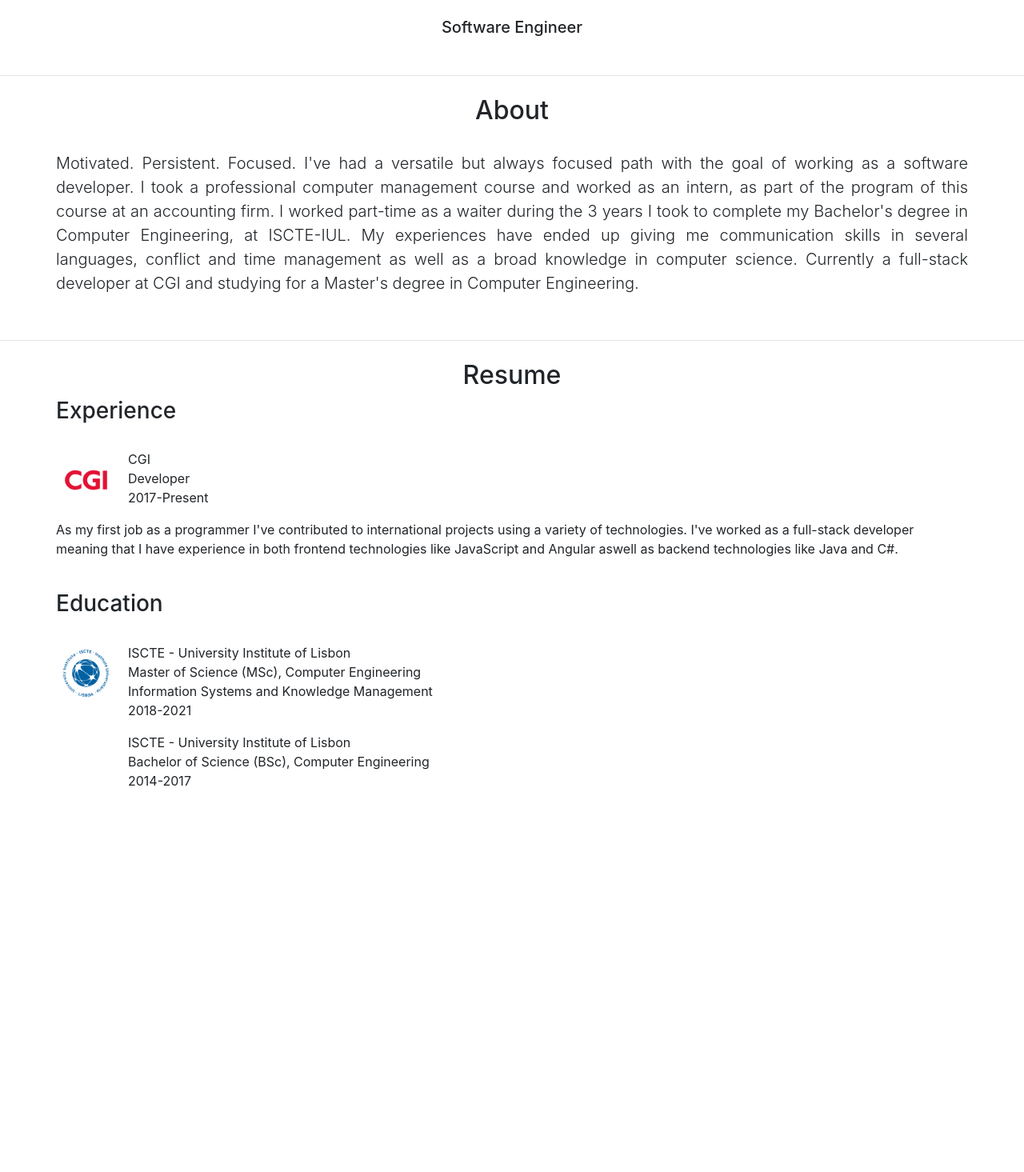
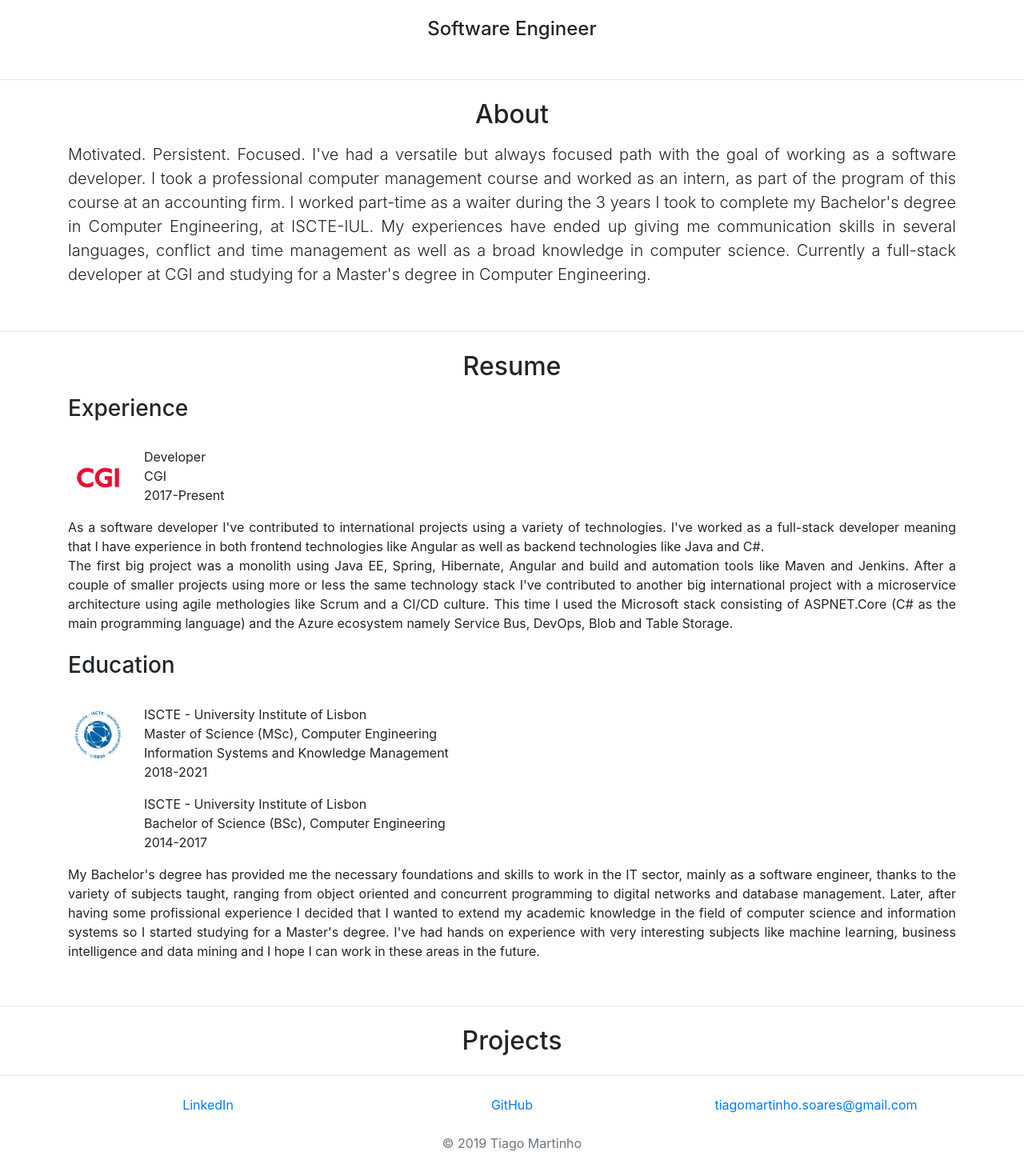
Before and after one commit to tiagofmartinho/personal-website, an Angular app: page / in a window 1280 px wide. Shown: the part 282-1747 px from the top of the page at 80% size. Before the commit the page ends 1286 px from the top, so only its background shows below. Built offline with nearby package versions, Linux system fonts and the light colour scheme.

Commit message:
Added lots of info and modified some CSS

```diff
--- a/src/app/app.component.html
+++ b/src/app/app.component.html
@@ -1,4 +1,4 @@
-<!-- Toolbar -->
+<!-- Navbar -->
 <nav class="navbar fixed-top navbar-expand-lg navbar-dark bg-dark">
   <a class="navbar-brand" href="#">{{ name }}</a>
   <button
@@ -24,16 +24,17 @@
         <a class="nav-link" href="#resume">Resume</a>
       </li>
       <li class="nav-item">
-        <a class="nav-link" href="#">Projects</a>
+        <a class="nav-link" href="#projects">Projects</a>
       </li>
       <li class="nav-item">
-        <a class="nav-link" href="#">Contact</a>
+        <a class="nav-link" href="#contact">Contact</a>
       </li>
     </ul>
   </div>
 </nav>
 <!-- Toolbar END -->
 
+<div>
   <div class="text-center">
     <img
       src="../assets/DSC_0007.png"
@@ -43,7 +44,7 @@
     />
     <br />
     <br />
-  <h5>{{ occupation }}</h5>
+    <h4>{{ occupation }}</h4>
   </div>
 
   <br />
@@ -52,20 +53,26 @@
   <!-- About -->
   <section class="mt-4" id="about">
     <div class="container">
-    <h2 class="text-center">About</h2>
-    <div class="row">
-      <p class="lead text-justify mt-4">
-        Motivated. Persistent. Focused. I've had a versatile but always focused
-        path with the goal of working as a software developer. I took a
-        professional computer management course and worked as an intern, as part
-        of the program of this course at an accounting firm. I worked part-time
-        as a waiter during the 3 years I took to complete my Bachelor's degree
-        in Computer Engineering, at ISCTE-IUL. My experiences have ended up
-        giving me communication skills in several languages, conflict and time
-        management as well as a broad knowledge in computer science. Currently a
-        full-stack developer at CGI and studying for a Master's degree in
-        Computer Engineering.
+      <div class="row text-center">
+        <div class="col-12">
+          <h2>About</h2>
+        </div>
+      </div>
+      <div class="row mt-2">
+        <div class="col-12">
+          <p class="lead text-justify">
+            Motivated. Persistent. Focused. I've had a versatile but always
+            focused path with the goal of working as a software developer. I
+            took a professional computer management course and worked as an
+            intern, as part of the program of this course at an accounting firm.
+            I worked part-time as a waiter during the 3 years I took to complete
+            my Bachelor's degree in Computer Engineering, at ISCTE-IUL. My
+            experiences have ended up giving me communication skills in several
+            languages, conflict and time management as well as a broad knowledge
+            in computer science. Currently a full-stack developer at CGI and
+            studying for a Master's degree in Computer Engineering.
           </p>
+        </div>
       </div>
     </div>
   </section>
@@ -76,53 +83,142 @@
   <!-- Resume -->
 
   <section class="mt-4" id="resume">
-  <h2 class="text-center">Resume</h2>
-  <div class="container"> <!-- Experience -->
-    <div class="row">
+    <div class="container">
+      <div class="row text-center">
+        <div class="col-12">
+          <h2>Resume</h2>
+        </div>
+      </div>
+      <div class="row mt-2">
+        <div class="col-12">
           <h3>Experience</h3>
         </div>
+      </div>
       <div class="row mt-4">
+        <div class="col-4 col-md-2 col-lg-1">
           <img
             src="../assets/1.png"
             class="rounded-circle"
             width="75"
             height="75"
           />
-      <p class="text-justify col-8">
+        </div>
+        <div class="col-8 col-md-10 col-lg-11">
+          <p>
+            Developer<br />
             CGI<br />
-          Developer<br />
             2017-Present
-        </p>
-      <p>
-        As my first job as a programmer I've contributed to international projects using a variety of technologies.
-        I've worked as a full-stack developer meaning that I have experience in both frontend technologies like JavaScript and Angular aswell as backend technologies like Java and C#.
           </p>
         </div>
       </div>
-  <div class="container mt-4"> <!-- Education -->
       <div class="row">
+        <div class="col-12 text-justify">
+          <p>
+            As a software developer I've contributed to international projects
+            using a variety of technologies. I've worked as a full-stack
+            developer meaning that I have experience in both frontend
+            technologies like Angular as well as backend technologies like Java
+            and C#.<br />
+            The first big project was a monolith using Java EE, Spring,
+            Hibernate, Angular and build and automation tools like Maven and
+            Jenkins. After a couple of smaller projects using more or less the
+            same technology stack I've contributed to another big international
+            project with a microservice architecture using agile methologies
+            like Scrum and a CI/CD culture. This time I used the Microsoft stack
+            consisting of ASPNET.Core (C# as the main programming language) and
+            the Azure ecosystem namely Service Bus, DevOps, Blob and Table
+            Storage.
+          </p>
+        </div>
+      </div>
+    </div>
+    <div class="container mt-2">
+      <div class="row">
+        <div class="col-12">
           <h3>Education</h3>
         </div>
+      </div>
       <div class="row mt-4">
+        <div class="col-4 col-md-2 col-lg-1">
           <img
             src="../assets/0.png"
             class="rounded-circle"
             width="75"
             height="75"
           />
-      <p class="text-justify col-8">
+        </div>
+        <div class="col-8 col-md-10 col-lg-11">
+          <p>
             ISCTE - University Institute of Lisbon<br />
             Master of Science (MSc), Computer Engineering<br />
             Information Systems and Knowledge Management<br />
             2018-2021
           </p>
         </div>
+      </div>
       <div class="row">
-      <p class="text-justify col-8" style="padding-left: 90px">
+        <div class="col-8 offset-4 col-md-10 offset-md-2 col-lg-11 offset-lg-1">
+          <p>
             ISCTE - University Institute of Lisbon<br />
             Bachelor of Science (BSc), Computer Engineering<br />
             2014-2017
           </p>
         </div>
       </div>
+      <div class="row">
+        <div class="col-12 text-justify">
+          <p>
+            My Bachelor's degree has provided me the necessary foundations and
+            skills to work in the IT sector, mainly as a software engineer,
+            thanks to the variety of subjects taught, ranging from object
+            oriented and concurrent programming to digital networks and database
+            management. Later, after having some profissional experience I
+            decided that I wanted to extend my academic knowledge in the field
+            of computer science and information systems so I started studying
+            for a Master's degree. I've had hands on experience with very
+            interesting subjects like machine learning, business intelligence
+            and data mining and I hope I can work in these areas in the future.
+          </p>
+        </div>
+      </div>
+    </div>
   </section>
+
+  <br />
+  <hr />
+
+  <!-- Projects -->
+  <section class="mt-4" id="projects">
+    <div class="container">
+      <div class="row text-center">
+        <div class="col-12">
+          <h2>Projects</h2>
+        </div>
+      </div>
+    </div>
+  </section>
+</div>
+
+<hr>
+
+<footer class="footer" id="contact">
+  <div class="container text-center">
+    <div class="row mt-4">
+      <div class="col-4">
+        <a href="https://www.linkedin.com/tiagomartinhos">LinkedIn</a>
+      </div>
+      <div class="col-4">
+        <a href="https://github.com/tiago-martinho">GitHub</a>
+      </div>
+      <div class="col-4">
+        <a href="mailto:tiagomartinho.soares@gmail.com"
+          >tiagomartinho.soares@gmail.com</a
+        >
+      </div>
+    </div>
+    <div class="text-muted mt-4">
+      © 2019 Tiago Martinho
+    </div>
+    <br>
+  </div>
+</footer>
```
Lines whose indentation alone changed are shown as unchanged.
